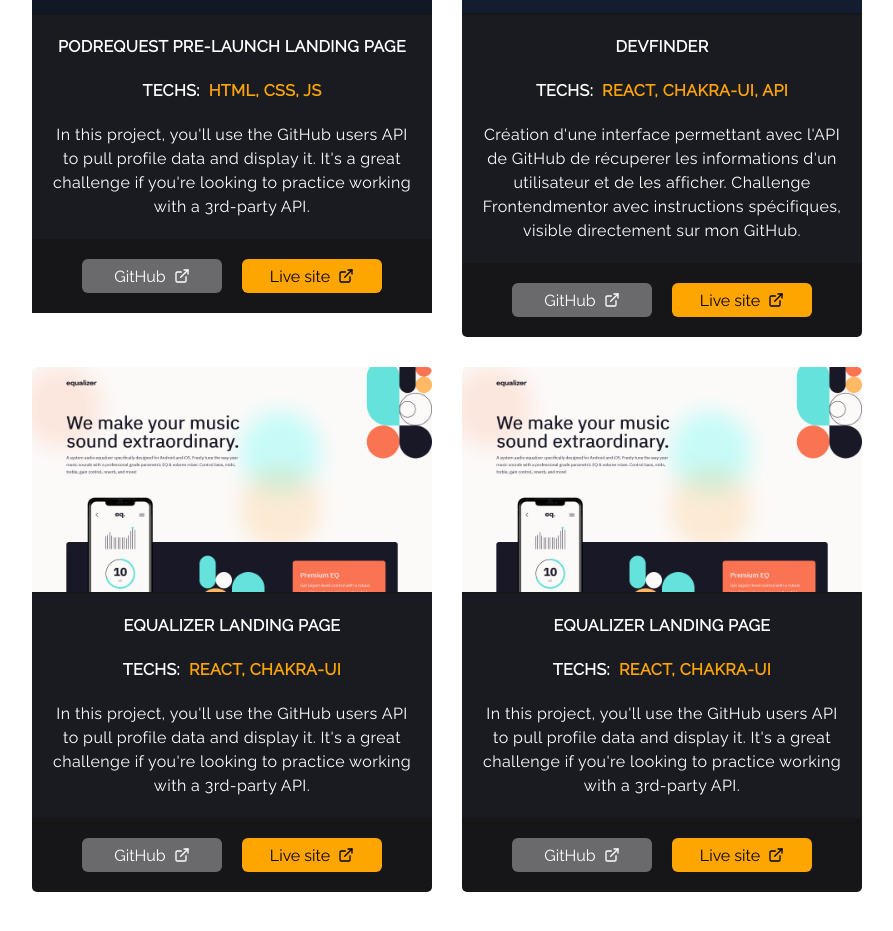
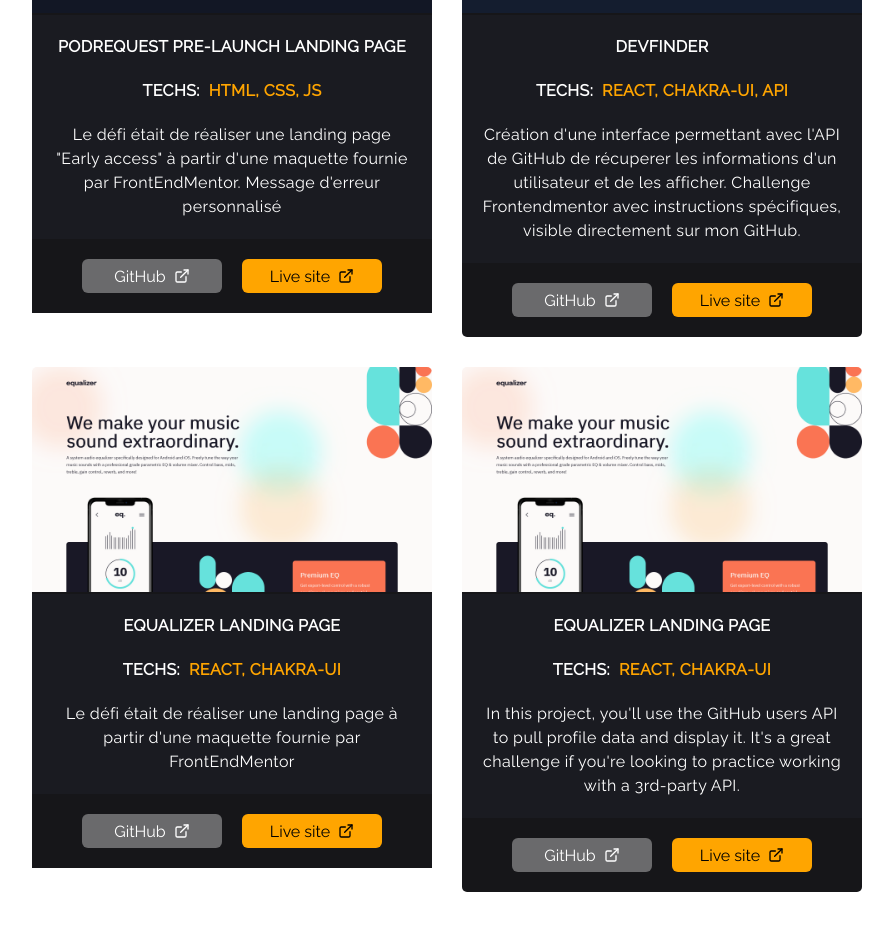
Before and after one commit to tristan-derez/portfoliov2, a React (Vite) app: page / in a window 1280 px wide. Shown: the part 1900-2831 px from the top of the page, without its empty margins (193-1086 px from the left). Built offline with nearby package versions, Linux system fonts and the light colour scheme.

Commit message:
update data

```diff
--- a/src/data/data.js
+++ b/src/data/data.js
@@ -4,8 +4,7 @@ export const data = [
         imageAlt: "Website's screenshot",
         stackUsed: "HTML, CSS, JS",
         title: "Podrequest Pre-launch landing page",
-        description:
-            "In this project, you'll use the GitHub users API to pull profile data and display it. It's a great challenge if you're looking to practice working with a 3rd-party API.",
+        description: `Le défi était de réaliser une landing page "Early access" à partir d'une maquette fournie par FrontEndMentor. Message d'erreur personnalisé`,
         adress: "https://podrequest.vercel.app/",
         code: "",
     },
@@ -24,8 +23,7 @@ export const data = [
         imageAlt: "placeholder",
         stackUsed: "React, Chakra-UI",
         title: "Equalizer Landing Page",
-        description:
-            "In this project, you'll use the GitHub users API to pull profile data and display it. It's a great challenge if you're looking to practice working with a 3rd-party API.",
+        description: "Le défi était de réaliser une landing page à partir d'une maquette fournie par FrontEndMentor",
         adress: "https://equalizer-landingpage.vercel.app/",
         code: "https://github.com/dreyzu/equalizer-landingpage",
     },
```
